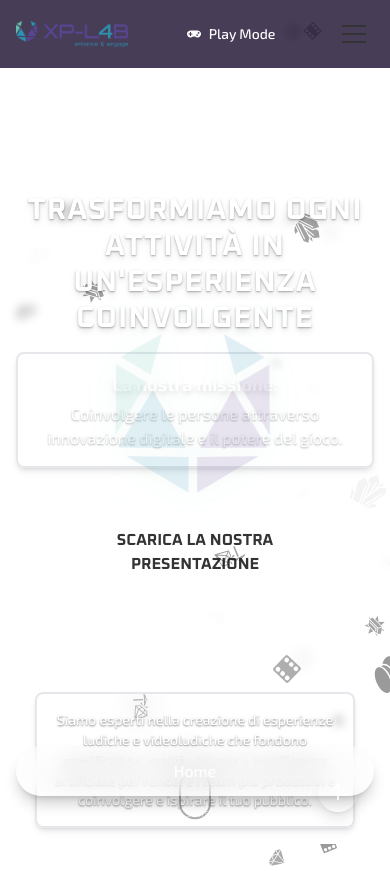
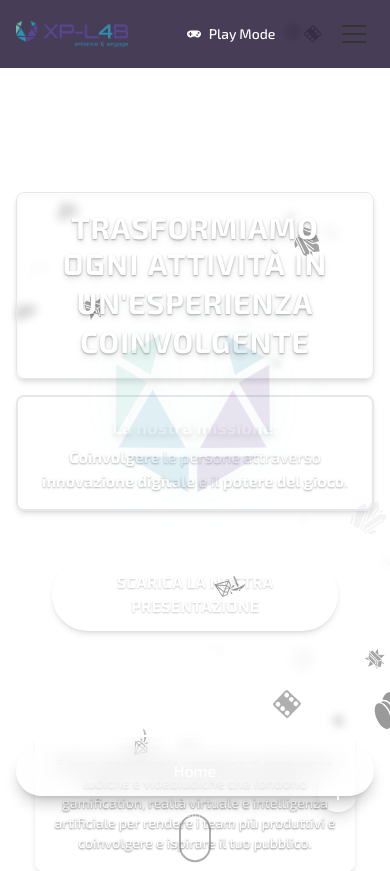
Before and after one commit to AlessioCavassi/XP-L4B, a Next.js app: page / in a window 390 px wide. Shown: the top 871 px of the page. Built offline with nearby package versions, Linux system fonts and the light colour scheme.

Commit message:
Fix UI/UX: migliorata leggibilità con sfondi viola solidi, corretti colori testo, aggiunti sfondi h1, resa cliccabile intera card servizi sia desktop che mobile

```diff
--- a/src/components/HeroSection.tsx
+++ b/src/components/HeroSection.tsx
@@ -8,30 +8,31 @@ const HeroSection: React.FC = () => {
       {/* Content */}
       <div className="relative z-10 text-center px-4 max-w-4xl mt-40 md:mt-0">
         <motion.h1
-          className="text-3xl md:text-5xl lg:text-6xl font-heading mb-6 text-[var(--aqua-green)] drop-shadow-lg"
+          className="text-3xl md:text-5xl lg:text-6xl font-heading mb-6 text-[var(--aqua-green)] drop-shadow-lg bg-[var(--purple-deep)] p-4 rounded-lg shadow-md border border-[var(--aqua-green)]/30"
           initial={{ opacity: 0, y: -20 }}
           animate={{ opacity: 1, y: 0 }}
           transition={{ duration: 0.8 }}
+          data-component-name="MotionComponent"
         >
-          TRASFORMIAMO OGNI ATTIVITÀ IN UN&apos;ESPERIENZA COINVOLGENTE
+          <span className="text-white">TRASFORMIAMO</span> OGNI ATTIVITÀ IN <span className="text-white">UN&apos;ESPERIENZA</span> <span className="text-white">COINVOLGENTE</span>
         </motion.h1>
 
         <motion.p
-          className="text-lg md:text-xl font-medium text-white mb-4 max-w-2xl mx-auto leading-relaxed bg-[var(--purple-deep)]/80 backdrop-blur-sm p-4 rounded-lg shadow-lg"
+          className="text-lg md:text-xl font-medium text-white mb-4 max-w-2xl mx-auto leading-relaxed bg-[var(--purple-deep)] p-4 rounded-lg shadow-lg border border-[var(--aqua-green)]/30 shadow-md"
           initial={{ opacity: 0 }}
           animate={{ opacity: 1 }}
           transition={{ duration: 0.8, delay: 0.3 }}
         >
-          <span className="font-bold text-[var(--aqua-green)] text-xl md:text-2xl drop-shadow-md">La nostra missione:</span> Elevare il potenziale umano nelle organizzazioni attraverso l&apos;innovazione digitale e il potere del gioco.
+          <span className="font-bold text-[var(--aqua-green)] text-xl md:text-2xl drop-shadow-md">La nostra missione:</span> Elevare il <span className="text-[var(--aqua-green)] font-bold">potenziale umano</span> nelle organizzazioni attraverso l&apos;<span className="text-[var(--aqua-green)] font-bold">innovazione digitale</span> e il <span className="text-[var(--aqua-green)] font-bold">potere del gioco</span>.
         </motion.p>
 
         <motion.p
-          className="text-lg md:text-xl text-white font-medium mb-8 max-w-2xl mx-auto leading-relaxed border-l-4 border-[var(--aqua-green)] pl-4 backdrop-blur-sm p-4 bg-gradient-to-r from-[var(--purple-deep)]/90 to-[var(--purple-light)]/80 rounded-r-lg shadow-lg"
+          className="text-lg md:text-xl text-white font-medium mb-8 max-w-2xl mx-auto leading-relaxed border-l-4 border-[var(--aqua-green)] pl-4 p-4 bg-[var(--purple-deep)] rounded-r-lg shadow-lg"
           initial={{ opacity: 0 }}
           animate={{ opacity: 1 }}
           transition={{ duration: 0.8, delay: 0.5 }}
         >
-          Siamo esperti nella creazione di <span className="text-[var(--aqua-green)] font-bold">esperienze coinvolgenti</span> che fondono <span className="text-[var(--aqua-green)] font-bold">gamification</span>, <span className="text-[var(--aqua-green)] font-bold">realtà virtuale</span> e <span className="text-[var(--aqua-green)] font-bold">intelligenza artificiale</span> per formare, coinvolgere e ispirare il tuo pubblico. Creiamo esperienze memorabili che generano risultati misurabili.
+          Siamo esperti nella creazione di <span className="text-[var(--aqua-green)] font-bold">esperienze coinvolgenti</span> che fondono <span className="text-[var(--aqua-green)] font-bold">gamification</span>, <span className="text-[var(--aqua-green)] font-bold">realtà virtuale</span> e <span className="text-[var(--aqua-green)] font-bold">intelligenza artificiale</span> per <span className="text-[var(--aqua-green)]">formare</span>, <span className="text-[var(--aqua-green)]">coinvolgere</span> e <span className="text-[var(--aqua-green)]">ispirare</span> il tuo pubblico. Creiamo <span className="text-[var(--aqua-green)] font-bold">esperienze memorabili</span> che generano <span className="text-[var(--aqua-green)] font-bold">risultati misurabili</span>.
         </motion.p>
 
         <motion.div
@@ -52,10 +53,11 @@ const HeroSection: React.FC = () => {
           </motion.a>
 
           <motion.a
-            href="#contatti"
+            href="/contatti"
             className="bg-[var(--purple-light)]/20 hover:bg-[var(--purple-light)] text-[var(--aqua-green)] hover:text-white border-2 border-[var(--aqua-green)] font-heading py-3 px-8 rounded-full transition-all duration-300 inline-block text-lg interactive shadow-lg shadow-[var(--purple-deep)]/10"
             whileHover={{ scale: 1.05 }}
             whileTap={{ scale: 0.95 }}
+            data-component-name="MotionComponent"
           >
             CONTATTACI
           </motion.a>
--- a/src/components/MobileOptimizedPage.tsx
+++ b/src/components/MobileOptimizedPage.tsx
@@ -201,15 +201,10 @@ const flipCardsData = [
 ];
 
 const MobileOptimizedPage: React.FC = () => {
-  // Funzione per lo scorrimento alla sezione contatti
+  // Funzione per reindirizzare alla pagina contatti
   const scrollToContact = () => {
-    const contactSection = document.getElementById('contatti');
-    if (contactSection) {
-      contactSection.scrollIntoView({ behavior: 'smooth' });
-    } else {
-      // Se la sezione contatti non è trovata, reindirizza alla home con l'ancora
-      window.location.href = '/#contatti';
-    }
+    // Reindirizza alla pagina contatti come il link in MobileOptimizedPage
+    window.location.href = '/contatti';
   };
 
   const [isMobile, setIsMobile] = useState(false);
@@ -270,14 +265,14 @@ const MobileOptimizedPage: React.FC = () => {
           <MobileParticlesBackground />
         </div>
         <motion.h1
-          className="font-heading text-3xl font-bold mb-4 text-center text-[var(--aqua-green)] drop-shadow-md mt-16"
+          className="font-heading text-3xl font-bold mb-4 text-center text-[var(--aqua-green)] drop-shadow-md mt-16 bg-[var(--purple-deep)] p-4 rounded-lg shadow-md border border-[var(--aqua-green)]/30"
           initial={{ opacity: 0, y: -20 }}
           animate={{ opacity: 1, y: 0 }}
           transition={{ duration: 0.6 }}
           style={{ color: 'var(--aqua-green)' }}
           data-component-name="MotionComponent"
         >
-          TRASFORMIAMO OGNI ATTIVITÀ IN UN&apos;ESPERIENZA COINVOLGENTE
+          <span className="text-white">TRASFORMIAMO</span> OGNI ATTIVITÀ IN <span className="text-white">UN&apos;ESPERIENZA</span> <span className="text-white">COINVOLGENTE</span>
         </motion.h1>
 
         <motion.p
@@ -287,7 +282,7 @@ const MobileOptimizedPage: React.FC = () => {
           transition={{ delay: 0.3, duration: 0.6 }}
           style={{ color: 'white' }} // Forza il colore bianco anche a livello inline
         >
-          <span className="font-heading text-[var(--aqua-green)] font-bold text-lg drop-shadow-md block mb-1">La nostra missione:</span> <span className="font-body" style={{ color: 'white', textShadow: '0 1px 2px rgba(0,0,0,0.3)' }}>Coinvolgere le persone attraverso innovazione digitale e il potere del gioco.</span>
+          <span className="font-heading text-[var(--aqua-green)] font-bold text-lg drop-shadow-md block mb-1">La nostra missione:</span> <span className="font-body" style={{ color: 'white', textShadow: '0 1px 2px rgba(0,0,0,0.3)' }}><span className="text-[var(--aqua-green)] font-bold">Coinvolgere</span> le persone attraverso <span className="text-[var(--aqua-green)] font-bold">innovazione digitale</span> e il <span className="text-[var(--aqua-green)] font-bold">potere del gioco</span>.</span>
         </motion.p>
 
         <motion.div
@@ -299,8 +294,8 @@ const MobileOptimizedPage: React.FC = () => {
           <a
             href="/documents/xp-lab-presentazione.pdf"
             download
-            className="bg-[var(--aqua-green)] hover:bg-[var(--blue)] text-[var(--purple-deep)] font-heading font-bold py-3 px-6 rounded-full transition-all duration-300 text-base md:text-lg text-center"
-            style={{ minWidth: '280px', width: '80%', maxWidth: '320px', display: 'block' }}
+            className="bg-[var(--aqua-green)] hover:bg-[var(--blue)] text-white font-heading font-bold py-3 px-6 rounded-full transition-all duration-300 text-base md:text-lg text-center shadow-md"
+            style={{ minWidth: '280px', width: '80%', maxWidth: '320px', display: 'block', color: 'white', WebkitTextFillColor: 'white', textShadow: '0 1px 2px rgba(0,0,0,0.2)' }}
             data-component-name="MobileOptimizedPage"
           >
             SCARICA LA NOSTRA PRESENTAZIONE
@@ -321,11 +316,11 @@ const MobileOptimizedPage: React.FC = () => {
           transition={{ delay: 0.8, duration: 0.6 }}
         >
           <span
-            className="font-body text-sm mt-4 text-center max-w-xs font-medium block bg-[var(--purple-deep)] backdrop-blur-md p-4 rounded-lg shadow-md border-2 border-[var(--aqua-green)]/80"
+            className="font-body text-sm mt-4 text-center max-w-xs font-medium block bg-[var(--purple-deep)] backdrop-blur-md p-4 rounded-lg shadow-md border-2 border-[var(--aqua-green)]"
             style={{ color: 'white', textShadow: '0 1px 2px rgba(0,0,0,0.5)' }}
-            data-component-name="MotionComponent"
+            data-component-name="MobileOptimizedPage"
           >
-            Siamo esperti nella creazione di esperienze ludiche e videoludiche che fondono gamification, realtà virtuale e intelligenza artificiale per rendere i team più produttivi e coinvolgere e ispirare il tuo pubblico.
+            Siamo esperti nella creazione di <span className="text-[var(--aqua-green)] font-medium">esperienze ludiche</span> e videoludiche che fondono <span className="text-[var(--aqua-green)] font-medium">gamification</span>, <span className="text-[var(--aqua-green)] font-medium">realtà virtuale</span> e <span className="text-[var(--aqua-green)] font-medium">intelligenza artificiale</span> per rendere i team più <span className="text-[var(--aqua-green)]">produttivi</span> e <span className="text-[var(--aqua-green)]">coinvolgere</span> e <span className="text-[var(--aqua-green)]">ispirare</span> il tuo pubblico.
           </span>
         </motion.div>
 
@@ -372,7 +367,7 @@ const MobileOptimizedPage: React.FC = () => {
         </div>
         <h2 className="font-heading text-2xl font-bold mb-2 text-center text-[var(--aqua-green)] drop-shadow-sm">Chi Siamo</h2>
         <div className="w-full flex justify-center mb-6">
-          <p className="font-body text-sm text-center text-white font-medium bg-[var(--purple-deep)]/90 py-2 px-4 rounded-lg shadow-sm border border-[var(--aqua-green)]/30 max-w-[90%] mx-auto">
+          <p className="font-body text-sm text-center text-white font-medium bg-[var(--purple-deep)] py-2 px-4 rounded-lg shadow-sm border border-[var(--aqua-green)]/30 max-w-[90%] mx-auto" data-component-name="MobileOptimizedPage">
             Tocca per espandere le sezioni
           </p>
         </div>
@@ -391,7 +386,7 @@ const MobileOptimizedPage: React.FC = () => {
         </h2>
         <div className="w-16 h-1 bg-[var(--aqua-green)] mx-auto mb-4"></div>
         <div className="w-full flex justify-center mb-8">
-          <p className="font-body text-sm font-medium text-center text-white bg-[var(--purple-deep)]/90 py-2 px-4 rounded-lg shadow-sm border border-[var(--aqua-green)]/30 max-w-[90%] mx-auto">
+          <p className="font-body text-sm font-medium text-center text-white bg-[var(--purple-deep)] py-2 px-4 rounded-lg shadow-md border border-[var(--aqua-green)] max-w-[90%] mx-auto" data-component-name="MobileOptimizedPage">
             Tocca le carte per scoprire dati e statistiche sul nostro impatto
           </p>
         </div>
@@ -422,7 +417,7 @@ const MobileOptimizedPage: React.FC = () => {
       </section>
 
       {/* CTA con colori coerenti dalla palette principale */}
-      <section className="py-16 px-4 bg-[var(--purple-deep)]/80 backdrop-blur-sm relative overflow-hidden" style={{ zIndex: 1 }}>
+      <section className="py-16 px-4 bg-[var(--purple-deep)] relative overflow-hidden" style={{ zIndex: 1 }} data-component-name="MobileOptimizedPage">
         {/* Elementi decorativi semplificati */}
         <div className="absolute top-0 right-0 w-32 h-32 bg-[var(--aqua-green)]/20 rounded-full blur-xl"></div>
         <div className="absolute bottom-0 left-0 w-32 h-32 bg-[var(--aqua-green)]/20 rounded-full blur-xl"></div>
--- a/src/components/ServicesSection.tsx
+++ b/src/components/ServicesSection.tsx
@@ -142,6 +142,7 @@ const ServicesSection: React.FC = () => {
               onMouseEnter={() => setActiveService(service.id)}
               onMouseLeave={() => setActiveService(null)}
               className="bg-white/10 backdrop-blur-md rounded-xl p-6 cursor-pointer transition-all duration-300 border border-white/20 relative overflow-hidden interactive"
+              onClick={() => window.location.href = service.url}
             >
               <div
                 className="absolute inset-0 opacity-0 transition-opacity duration-300"
@@ -192,8 +193,9 @@ const ServicesSection: React.FC = () => {
                 <motion.div
                   className="mt-6 flex items-center"
                   initial={{ opacity: 0 }}
-                  animate={{ opacity: activeService === service.id ? 1 : 0 }}
+                  animate={{ opacity: 1 }}
                   transition={{ duration: 0.3 }}
+                  data-component-name="LinkComponent"
                 >
                   <Link
                     href={service.url}
--- a/src/styles/components.css
+++ b/src/styles/components.css
@@ -178,10 +178,17 @@ strong.emerald-text,
   -webkit-text-fill-color: var(--aqua-green) !important;
 }
 
-/* Manteniamo lo stile esistente per h1 */
+/* Regole per parole e testi evidenziati in MotionComponent */
 [data-component-name="MotionComponent"] h1 {
   color: #65BFB0 !important;
   -webkit-text-fill-color: #65BFB0 !important;
+}
+
+/* Fix per il colore del testo nel link di download in MobileOptimizedPage */
+[data-component-name="MobileOptimizedPage"].bg-\[var\(--aqua-green\)\] {
+  color: white !important;
+  -webkit-text-fill-color: white !important;
+  text-shadow: 0 1px 2px rgba(0,0,0,0.2) !important;
 }
 
 /* 3D Cube Styles */
```
Also changed, not shown: src/components/MobileServiceCards.tsx (+18 -1 lines).
